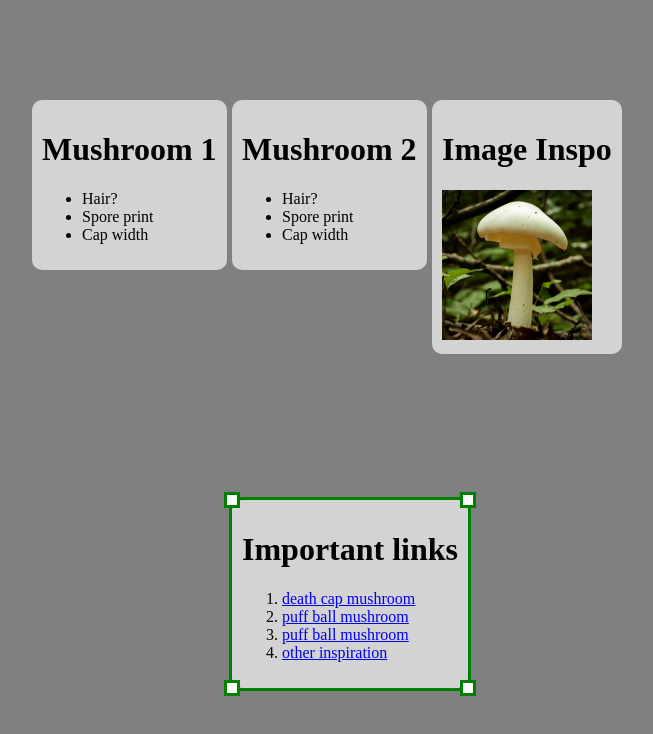
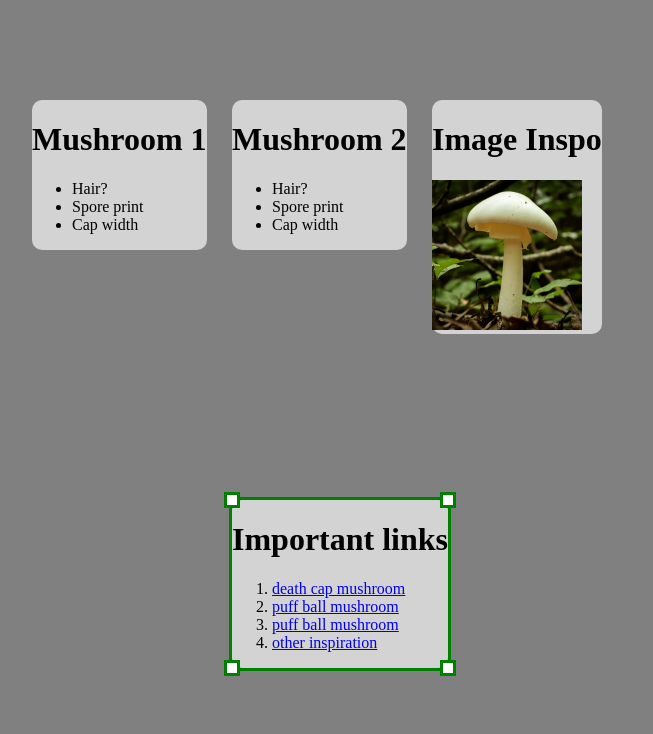
Before and after one commit to ZanderCode/flow, a React (Create React App) app in the folder flow/: page / in a window 1280 px wide. Both pictures are taken after a click on the link "death cap mushroom". Shown: the top 734 px of the page, without its empty margins (68-721 px from the left). Built offline with nearby package versions, Linux system fonts and the light colour scheme.

Commit message:
+ fixed weird position - removed padding from nodes

```diff
--- a/flow/src/App.js
+++ b/flow/src/App.js
@@ -14,6 +14,10 @@ class App extends Component{
     this.state = {
       focused: [null],
     }
+  }
+
+  componentDidMount(){
+
   }
 
   render(){
--- a/flow/src/components/Flow.css
+++ b/flow/src/components/Flow.css
@@ -25,12 +25,16 @@ resize option are small, so we need some area that is still
 draggable near the clickable area.
 */
 .resize-buffer-space{
-    width:500%;
-    height:500%;
+    width:100vw;
+    height:100vh;
     transform: translate(-50%,-50%);
     top:50%;
     left:50%;
     position: absolute;
+}
+
+.resize-buffer-space{
+    cursor:move;
 }
 
 :root{
--- a/flow/src/components/Flow.js
+++ b/flow/src/components/Flow.js
@@ -10,8 +10,8 @@ export default class Flow extends Component{
         this.state = {
             clicked:false, // To display resize options
 
-            width: props.width,
-            height: props.height,
+            width: props.width??0,
+            height: props.height??0,
 
             x:props.x,
             y:props.y,
@@ -31,6 +31,8 @@ export default class Flow extends Component{
             origResizeW:0,
             origRisizeH:0,
             isResized: false,
+
+            mouseUp:false,
         };
     }
 
@@ -40,12 +42,6 @@ export default class Flow extends Component{
         height: node.getBoundingClientRect().height
     });
 
-    // Shows and hides the resize options
-    reveal = () =>{
-        this.setState({
-            clicked: !this.state.clicked,
-        });
-    }
 
     // OnMouseDown
     startMove = (e) =>{
@@ -61,6 +57,9 @@ export default class Flow extends Component{
             offsetY: e.clientY - this.state.y,
             isMoving: true,
             zIndex:1,
+
+            mouseUp:false,
+            clicked:true,
         }
 
         // Do regualar movement of Flow node
@@ -70,6 +69,7 @@ export default class Flow extends Component{
     // OnMouseUp
     endMove = () =>{
         this.setState({
+            mouseUp:true,
             isMoving: false,
             zIndex:0, // Back a layer
             topLeftResizeVal: 0,
@@ -79,7 +79,17 @@ export default class Flow extends Component{
         });
     }
 
+    unfocus = () => {
+        this.setState({
+            clicked:false,
+        });
+    }
+
     move = (e) => {
+
+        if (this.state.mouseUp){
+            return;
+        }
 
         let data = {
 
@@ -156,6 +166,8 @@ export default class Flow extends Component{
                 return;
         }
 
+        console.log("check");
+
         // For Regular Movement:
 
         if(this.state.isMoving){
@@ -192,7 +204,6 @@ export default class Flow extends Component{
         const styleWithChildren = {
             width: this.state.isResized ? this.state.width : "fit-content",
             height: this.state.isResized ? this.state.height : "fit-content",
-            padding:"10px",
             position:"absolute",
             top:this.state.y,
             left:this.state.x,
@@ -215,7 +226,7 @@ export default class Flow extends Component{
                 {/* The resizing buttons for controlling size*/}
                 {this.state.clicked ?
                     <div className="resize">
-                        <div className="resize-buffer-space"></div>
+                        <div className="resize-buffer-space" onClick={this.unfocus}></div>
                         <div className="left-top resize-hover" onMouseDown={()=>this.setResizePos("1000")}></div>
                         <div className="right-top resize-hover" onMouseDown={()=>this.setResizePos("0100")}></div>
                         <div className="left-bottom resize-hover" onMouseDown={()=>this.setResizePos("0010")}></div>
```
